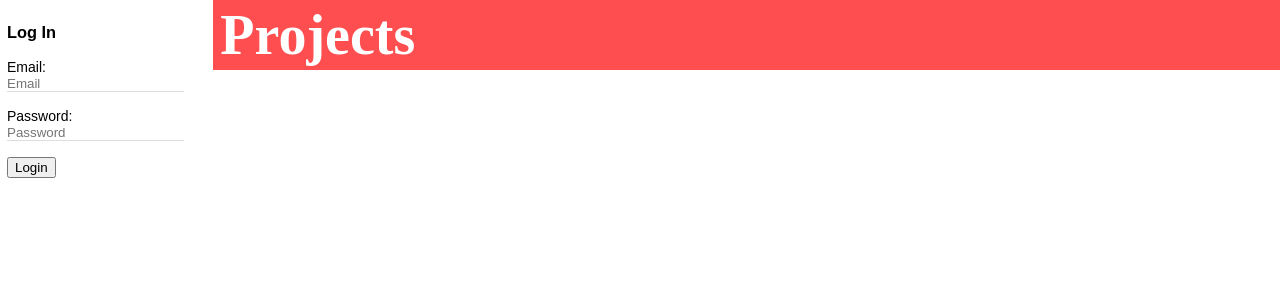
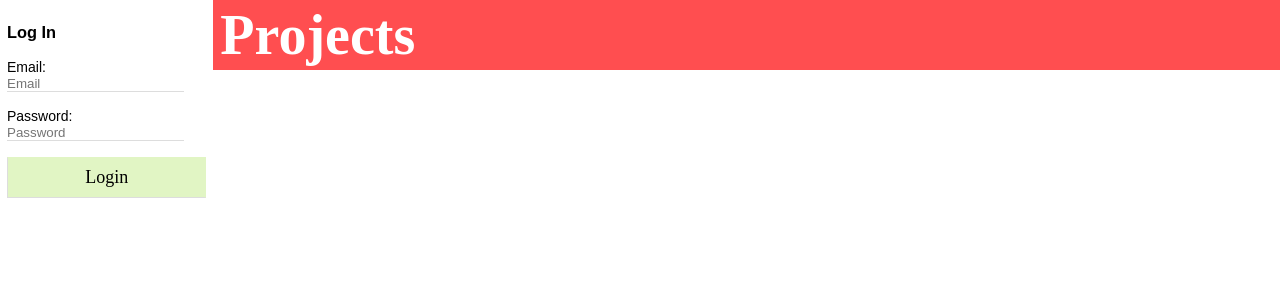
Before and after one commit to Sonnax-Transmission-Company/project_management_react, a React (Create React App) app: page / in a window 1280 px wide. Shown: the top 300 px of the page. Built offline with nearby package versions, Linux system fonts and the light colour scheme; no server answers.

Commit message:
removed spaces between steps, moved step actions to left, added placeholders to pl & status selects, removed empty dates, styles sidebar buttons, added favicon, changed title, request details label on new row

```diff
--- a/public/index.html
+++ b/public/index.html
@@ -19,7 +19,7 @@
       work correctly both with client-side routing and a non-root public URL.
       Learn how to configure a non-root public URL by running `npm run build`.
     -->
-    <title>React App</title>
+    <title>Sonnax Projects</title>
   </head>
   <body>
     <noscript>
--- a/src/App.css
+++ b/src/App.css
@@ -179,13 +179,13 @@
 
 .stepTile {
   min-width: 98%;
-  margin: 10px;
+  margin: 0;
   float: left;
   font-size: 14px;
   text-align: left;
   padding: .25em;
 }
-
+.request {width:100%;}
 
 
 .notes, .notes .input {
@@ -311,7 +311,7 @@ input:focus, .input:focus {
 }
 
 .date {
-    float: right;
+  float: right;
 }
 
 #projectformid .date {
@@ -329,11 +329,33 @@ input:focus, .input:focus {
 
 .deleteStepButton {
   visibility: hidden;
-  float: right;
+  float: left;
   margin: 5px;
   font-size: 14px;
   cursor: pointer;
   color: #FF4E50;
+}
+
+.logButton {
+  background: #E1F5C4;
+  border: none;
+  font-size: 18px;
+  cursor: pointer;
+  display: block;
+  width: 100%;
+  padding:.5em;
+  border-top: 1px solid #E1F5C4;
+  border-right: 1px solid #E1F5C4;
+  border-bottom: 1px solid #ddd;
+  border-left: 1px solid #ddd;
+  font-family:  'Patua One', cursive;
+}
+.logButton:hover {
+  background: #C8DCAB;
+  border-bottom: 1px solid #E1F5C4;
+  border-left: 1px solid #E1F5C4;
+  border-top: 1px solid #eee;
+  border-right: 1px solid #eee;
 }
 
 .tile:hover .deleteButton {
@@ -349,6 +371,13 @@ input:focus, .input:focus {
     display: table;
 }
 
+.refreshLink {
+  color: #F9D423;
+  text-decoration: underline;
+  font-size: .75em;
+  font-weight: normal;
+}
+
 .hidden {
   display: none;
 }
--- a/src/App.js
+++ b/src/App.js
@@ -74,7 +74,7 @@ class App extends Component {
             <input name="password" id="password" type="password" placeholder='Password' value={this.state.password} onChange={this.handleLogInInput} />
           </form>
           <br />
-          <button
+          <button className="logButton"
             onClick={this.logIn}
           >
               Login
@@ -82,7 +82,7 @@ class App extends Component {
         </div>
       )
     } else {
-      return (<button onClick={this.logOut}>Log Out</button>)
+      return (<button className="logButton" onClick={this.logOut}>Log Out</button>)
     }
   }
 
--- a/src/components/CompleteContainer.js
+++ b/src/components/CompleteContainer.js
@@ -47,11 +47,10 @@ class CompleteContainer extends Component {
   render() {
     return (
       <div className="CompleteContainer">
-        <h2>Most Recently Complete</h2>
+        <h2>Most Recently Complete <span className="refreshLink" onClick={this.refreshList}>Refresh</span></h2>
         <ul>
         {this.renderSteps()}
         </ul>
-        <button onClick={this.refreshList}>Refresh</button>
       </div>
     )
   }
--- a/src/components/InProgressContainer.js
+++ b/src/components/InProgressContainer.js
@@ -47,12 +47,11 @@ class InProgressContainer extends Component {
   render() {
     return (
       <div className="InProgressContainer">
-        <h2>In Progress</h2>
+        <h2>In Progress <span className="refreshLink" onClick={this.refreshList}>Refresh</span></h2>
         {}
         <ul>
         {this.renderSteps()}
         </ul>
-        <button onClick={this.refreshList}>Refresh</button>
       </div>
     )
   }
--- a/src/components/Project.js
+++ b/src/components/Project.js
@@ -21,18 +21,29 @@ class Project extends Component {
 	  this.props.onDelete(this.props.project.id)
 	}
 
+	renderDueDate = (e) => {
+    if (this.props.project.due_date) {
+    	const fdd = (new Date(this.props.project.due_date)).toLocaleDateString();
+    	let dueLabel = this.props.project.due_date ? "Due: " : "";
+      return (
+      	<span className="date"><b>{dueLabel}</b><span className="dueDate">{fdd}</span></span>
+      )
+    }
+  }
+
 
 	render () {
-		const fdd = (new Date(this.props.project.due_date)).toLocaleDateString();
+
 		let stars = [...Array(this.props.project.priority)].map((e, i) => <span className="priorityStars" key={i}>★</span>)
 		let noteLabel = this.props.project.notes ? "Notes: " : "";
-		let dueLabel = this.props.project.due_date ? "Due: " : "";
+
 		return(
 			<div className={"tile tile-" + this.props.project.status} onClick={this.handleClick}>
 				<span className="deleteButton" onClick={this.handleDelete}>
 			    x
 			  </span>
-				<h4><span className="title">{this.props.project.title} {stars}</span> <span className={"label pl-" + this.props.project.product_line}>{this.props.project.product_line}</span>  <span className={"label status-" + this.props.project.status}>{this.props.project.status}</span> <span className="date"><b>{dueLabel}</b><span className="dueDate">{fdd}</span></span></h4>
+			  {this.props.project.due_date}
+				<h4><span className="title">{this.props.project.title} {stars}</span> <span className={"label pl-" + this.props.project.product_line}>{this.props.project.product_line}</span>  <span className={"label status-" + this.props.project.status}>{this.props.project.status}</span> {this.renderDueDate()}</h4>
 				<p>{this.props.project.request}</p>
 				<span className="notes"><b>{noteLabel}</b>{this.props.project.notes}</span>
 				<div onDragOver={this.dragOver}>
--- a/src/components/ProjectForm.js
+++ b/src/components/ProjectForm.js
@@ -205,6 +205,10 @@ class ProjectForm extends Component {
     return (
       <div id="projectformid" className="tile">
         <form onBlur={this.handleBlur}>
+          <span class="date">
+            <b>Due: </b>
+            <DayPickerInput onDayChange={this.handleDay} value={this.state.due_date}/>
+          </span>
           <h4>
           <span className="title">
             <AutosizeInput ref={this.props.titleRef} name="title" placeholder='Enter a Title' value={this.state.title} onChange={this.handleProjectInput} />&nbsp;
@@ -243,6 +247,7 @@ class ProjectForm extends Component {
           </span>&nbsp;
           <span className="label">
             <select className='select' name="product_line" value={this.state.product_line} onChange={this.handleProjectInput}>
+              <option value="">PL</option>
               <option value="G">G</option>
               <option value="TS">TS</option>
               <option value="TC">TC</option>
@@ -254,6 +259,7 @@ class ProjectForm extends Component {
           </span>&nbsp;
           <span className="label">
             <select className='select' name="status" value={this.state.status} onChange={this.handleProjectInput}>
+              <option value="">Status</option>
               <option value="Open">Open</option>
               <option value="Waiting">Waiting</option>
               <option value="Complete">Complete</option>
@@ -263,16 +269,15 @@ class ProjectForm extends Component {
 
           </h4>
 
-          <span class="date">
-            <b>Due: </b>
-            <DayPickerInput onDayChange={this.handleDay} value={this.state.due_date}/>
-          </span>
+
           <br />
           <hr />
-          <b>Request Details: </b>
-          <textarea className='textarea' name="request"
-            placeholder='Describe your idea' value={this.state.request} onChange={this.handleProjectInput}></textarea>
-          <span className="notes"><b>Notes: </b><AutosizeInput name="notes" placeholder='Enter Notes' value={this.state.notes} onChange={this.handleProjectInput} /></span>
+          <div className="request clearfix">
+            <b>Request Details: </b>
+            <textarea className='textarea' name="request"
+              placeholder='Describe your idea' value={this.state.request} onChange={this.handleProjectInput}></textarea>
+            <span className="notes"><b>Notes: </b><AutosizeInput name="notes" placeholder='Enter Notes' value={this.state.notes} onChange={this.handleProjectInput} /></span>
+          </div>
         </form>
         <div onDragOver={this.dragOver}>
           {this.state.steps.map((step, i) => {
```
Also changed, not shown: 1 other file (tests, documents, lock files or other folders).
